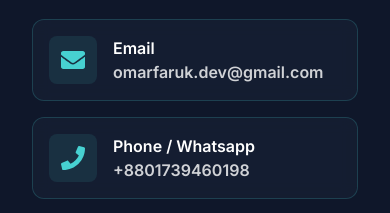
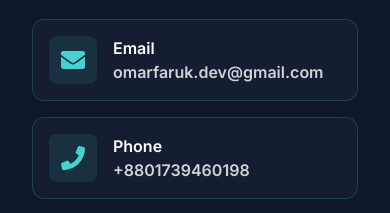
Before and after one commit to omarfaruk-dev/omarfaruk-portfolio, a React (Vite) app: page / in a window 390 px wide. Shown: the part 5880-6093 px from the top of the page. Built offline with nearby package versions, Linux system fonts and the light colour scheme.

Commit message:
contact mobile no updated

```diff
--- a/src/components/Home/Contact.jsx
+++ b/src/components/Home/Contact.jsx
@@ -105,9 +105,10 @@ const Contact = () => {
     },
     {
       icon: <FaPhone className="text-2xl" />,
-      title: "Phone / Whatsapp",
+      title: "Phone",
       value: "+8801739460198",
-      isCopy: true
+      isCopy: false,
+      isTel: true
     },
     {
       icon: <FaMapMarkerAlt className="text-2xl" />,
@@ -150,6 +151,8 @@ const Contact = () => {
     setTimeout(() => setCopiedIndex(null), 1200);
   };
 
+
+
   return (
     <section id="contact" className="flex flex-col items-center py-8 md:py-12 lg:py-16">
       <div className="max-w-6xl w-full mx-auto px-4">
@@ -188,10 +191,10 @@ const Contact = () => {
                       {info.title}
                     </h4>
                     <p
-                      className={`text-secondary/80 group-hover:text-secondary/70 transition-colors duration-300 ${info.isCopy ? 'cursor-pointer hover:text-primary font-semibold' : ''}`}
-                      onClick={info.isCopy ? () => handleCopy(info.value, index) : undefined}
+                      className={`text-secondary/80 group-hover:text-secondary/70 transition-colors duration-300 ${info.isCopy || info.isTel ? 'cursor-pointer hover:text-primary font-semibold' : ''}`}
+                      onClick={info.isTel ? () => window.open(`tel:${info.value}`, '_self') : info.isCopy ? () => handleCopy(info.value, index) : undefined}
                     >
-                      {info.value} {copiedIndex === index && info.isCopy && <span className="ml-2 text-primary text-xs">Copied to clipboard!</span>}
+                      {info.value} {copiedIndex === index && info.isCopy && <span className="ml-2 text-white text-xs">Copied to clipboard!</span>}
                     </p>
                   </div>
                 </div>
@@ -234,7 +237,7 @@ const Contact = () => {
             {submitStatus === 'error' && (
               <div className="mb-6 p-4 bg-red-100 border border-red-400 text-red-700 rounded-lg flex items-center gap-3">
                 <FaTimesCircle className="text-red-500 text-2xl" />
-                <p className="font-medium">Failed to send message. Please complete EmailJS setup or contact me directly at omarfaruk.dev@gmail.com</p>
+                <p className="font-medium">Failed to send message. Please contact me directly at omarfaruk.dev@gmail.com</p>
               </div>
             )}
 
```
